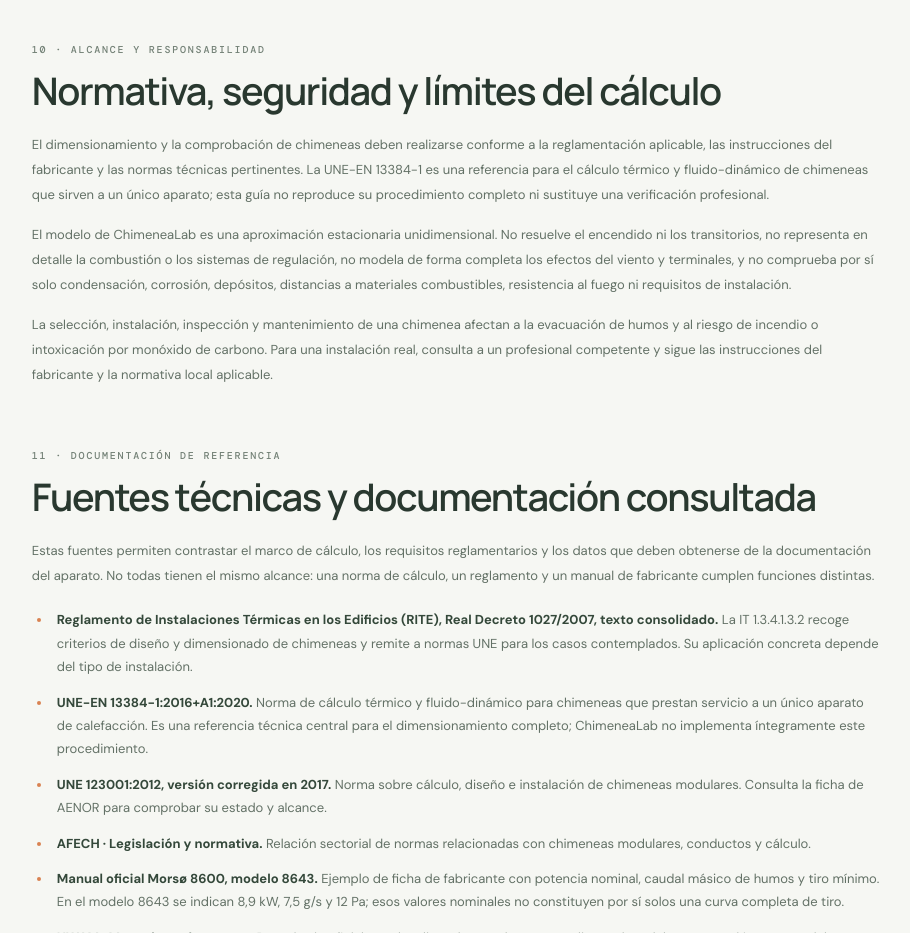
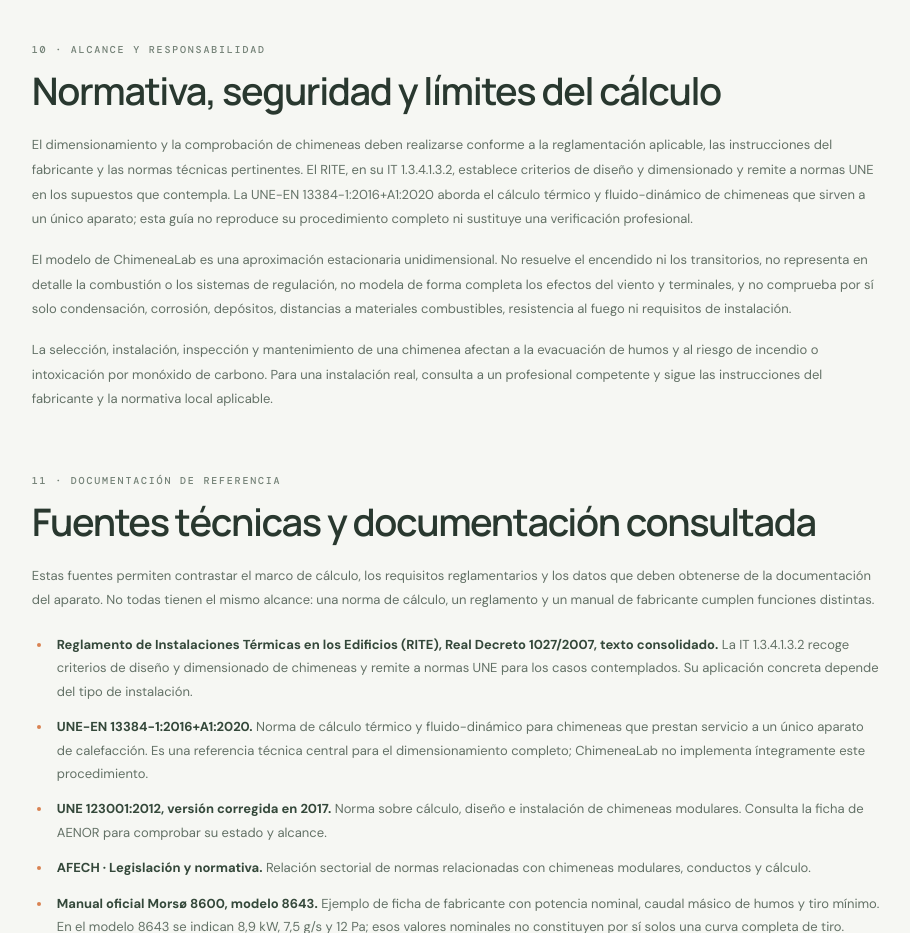
Before and after one commit to Pabloypunto/chimenealab, a website: page calculo-chimenea-lena/index.html in a window 1280 px wide. Shown: the part 6960-7893 px from the top of the page, without its empty margins (315-1225 px from the left). Drawn offline with nearby package versions, Linux system fonts and the light colour scheme.

Commit message:
Link normative references in chimney guides

```diff
--- a/calculo-chimenea-lena/index.html
+++ b/calculo-chimenea-lena/index.html
@@ -175,7 +175,7 @@
         <section id="normativa">
           <div class="eyebrow dark-eyebrow">10 · ALCANCE Y RESPONSABILIDAD</div>
           <h2>Normativa, seguridad y límites del cálculo</h2>
-          <p>El dimensionamiento y la comprobación de chimeneas deben realizarse conforme a la reglamentación aplicable, las instrucciones del fabricante y las normas técnicas pertinentes. La UNE-EN 13384-1 es una referencia para el cálculo térmico y fluido-dinámico de chimeneas que sirven a un único aparato; esta guía no reproduce su procedimiento completo ni sustituye una verificación profesional.</p>
+          <p>El dimensionamiento y la comprobación de chimeneas deben realizarse conforme a la reglamentación aplicable, las instrucciones del fabricante y las normas técnicas pertinentes. El <a href="https://www.boe.es/eli/es/rd/2007/07/20/1027/con/20210602" target="_blank" rel="noopener noreferrer">RITE, en su IT 1.3.4.1.3.2</a>, establece criterios de diseño y dimensionado y remite a normas UNE en los supuestos que contempla. La <a href="https://tienda.aenor.com/p/norma-une-en-13384-1-2016-a1-2020-n0063359" target="_blank" rel="noopener noreferrer">UNE-EN 13384-1:2016+A1:2020</a> aborda el cálculo térmico y fluido-dinámico de chimeneas que sirven a un único aparato; esta guía no reproduce su procedimiento completo ni sustituye una verificación profesional.</p>
           <p>El modelo de ChimeneaLab es una aproximación estacionaria unidimensional. No resuelve el encendido ni los transitorios, no representa en detalle la combustión o los sistemas de regulación, no modela de forma completa los efectos del viento y terminales, y no comprueba por sí solo condensación, corrosión, depósitos, distancias a materiales combustibles, resistencia al fuego ni requisitos de instalación.</p>
           <p>La selección, instalación, inspección y mantenimiento de una chimenea afectan a la evacuación de humos y al riesgo de incendio o intoxicación por monóxido de carbono. Para una instalación real, consulta a un profesional competente y sigue las instrucciones del fabricante y la normativa local aplicable.</p>
         </section>
```
